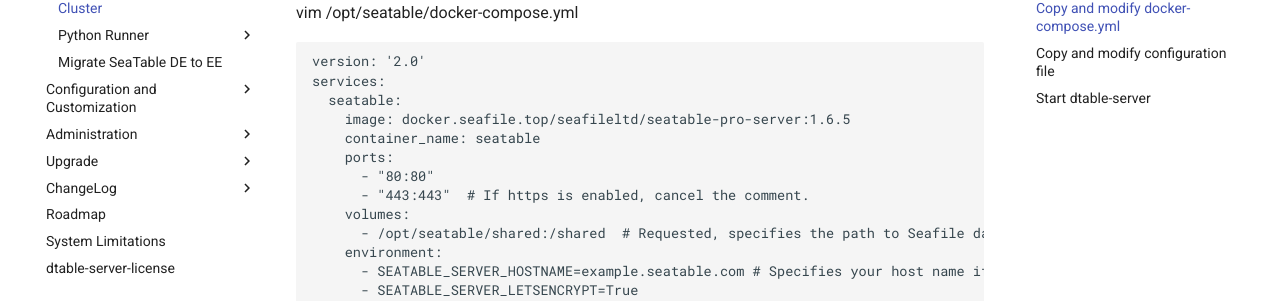
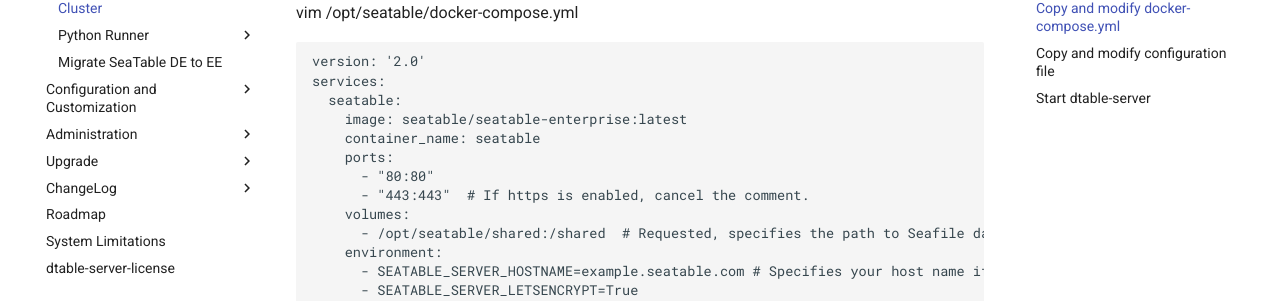
Before and after one commit to seatable/seatable-admin-docs, an MkDocs documentation site: the page built from manual/docker/Cluster/SeaTable Cluster.md, in a window 1280 px wide and 900 px high, scrolled down 2244 px. Shown: the part 208-509 px from the top of the window. Built offline with MkDocs 1.6.1 and Material for MkDocs 9.7.7, drawn with Linux system fonts in a browser that asks for light colours; comment, search, counter and statistics services are not loaded; some of the changed text lies outside the part shown.

Commit message:
Update SeaTable Cluster.md

```diff
--- a/manual/docker/Cluster/SeaTable Cluster.md
+++ b/manual/docker/Cluster/SeaTable Cluster.md
@@ -97,7 +97,7 @@
 version: '2.0'
 services:
   seatable:
-    image: docker.seafile.top/seafileltd/seatable-pro-server:1.6.5
+    image: seatable/seatable-enterprise:latest
     container_name: seatable
     ports:
       - "80:80"
```
